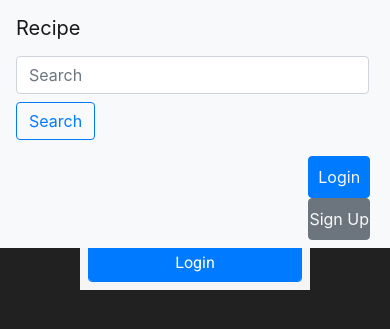
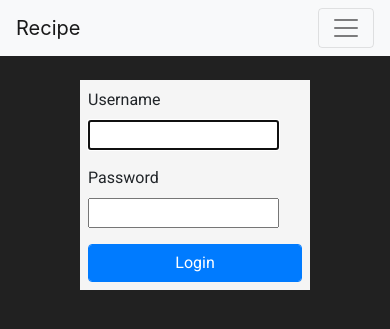
Before and after one commit to HussainTaj-arbisoft/recipe, a Django app: page /account/login/ in a window 390 px wide. Shown: the top 329 px of the page. Run offline with Django 3.2, Linux system fonts and the light colour scheme; some libraries are stand-ins or nearby versions.

Commit message:
Fix responsiveness of navbar and add "My Recipes" Link.

```diff
--- a/recipe/templates/base.html
+++ b/recipe/templates/base.html
@@ -12,6 +12,10 @@
     <link rel="stylesheet" href="{% static "recipe/css/bootstrap.min.css" %}">
     <link rel="stylesheet" href="{% static "recipe/css/style.css" %}">
     <link href="https://fonts.googleapis.com/css2?family=Roboto:wght@300;400;500" rel="stylesheet">
+    <script
+        src="https://code.jquery.com/jquery-3.3.1.min.js"
+        integrity="sha256-FgpCb/KJQlLNfOu91ta32o/NMZxltwRo8QtmkMRdAu8="
+        crossorigin="anonymous"></script>
     <script src="{% static "recipe/js/bootstrap.bundle.min.js" %}"></script>
 
     {% block head %}{% endblock %}
--- a/recipe/templates/navbar.html
+++ b/recipe/templates/navbar.html
@@ -1,22 +1,36 @@
 <nav class="navbar navbar-expand-lg navbar-light bg-light fixed-top">
   <a class="navbar-brand" href="/">Recipe</a>
+  <button class="navbar-toggler" type="button" data-toggle="collapse" data-target="#navbarSupportedContent" aria-controls="navbarSupportedContent" aria-expanded="false" aria-label="Toggle navigation">
+    <span class="navbar-toggler-icon"></span>
+  </button>
+  <div class="collapse navbar-collapse" id="navbarSupportedContent">
+    <ul class="navbar-nav mr-auto">
+    {% if user.is_authenticated %}
+      <li class="nav-item mx-2">
+        <a class="nav-link" href="{% url "recipe:user_recipe_list" user.username %}">My Recipes</a>
+      </li>
+    {% endif %}
+      <li class="nav-item">
+          <form class="form-inline my-2 my-lg-0" action="{% url "recipe:search_recipe" %}">
+            <input class="form-control mr-sm-2" type="search" placeholder="Search" aria-label="Search" name="query">
+            <button class="btn btn-outline-primary my-2 my-sm-0" type="submit">Search</button>
+          </form>
 
-    <form class="form-inline my-2 my-lg-0" action="{% url "recipe:search_recipe" %}">
-      <input class="form-control mr-sm-2" type="search" placeholder="Search" aria-label="Search" name="query">
-      <button class="btn btn-outline-primary my-2 my-sm-0" type="submit">Search</button>
-    </form>
+      </li>
+    </ul>
+
     {% if user.is_authenticated %}
       <ul class="navbar-nav ml-auto">
-        <li class="nav-item active">
+        <li class="nav-item">
           <a class="nav-link mx-1" href="{% url 'account:edit' %}">{{user.first_name}}</a>
         </li>
         <li class="nav-item">
           <a class="nav-link btn btn-secondary text-light mx-1" href="{% url "account:logout" %}">Log out</a>
         </li>
-    </ul>
+      </ul>
     {% else %}
       <ul class="navbar-nav ml-auto">
-        <li class="nav-item active">
+        <li class="nav-item">
           <a class="nav-link btn btn-primary text-light mx-1" href='{% url "account:login" %}?next="/"'>Login</a>
         </li>
         <li class="nav-item">
@@ -24,5 +38,5 @@
         </li>
       </ul>
     {% endif %}
-
+  </div>
 </nav>
```
